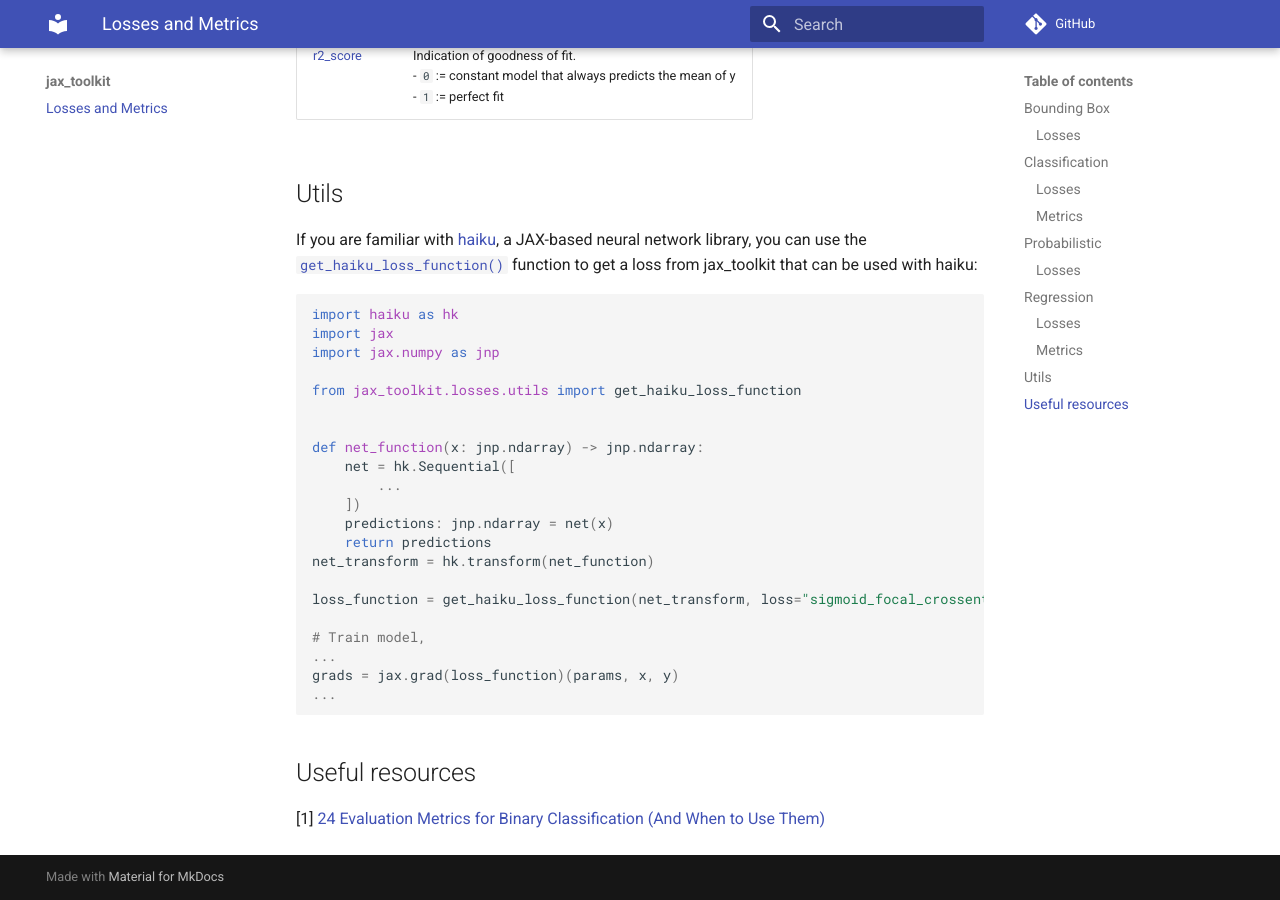
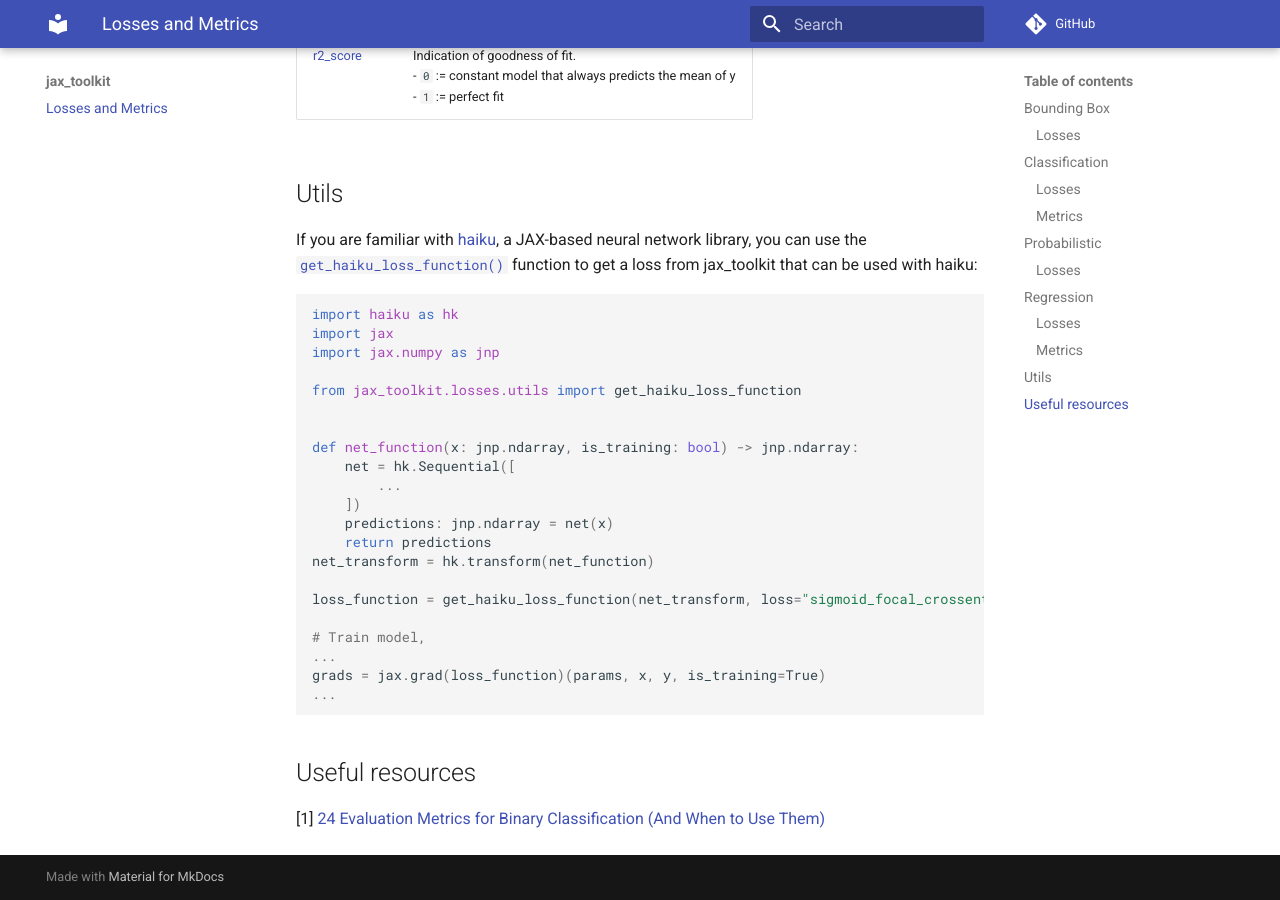
Before and after one commit to asmith26/jax_toolkit, an MkDocs documentation site: the page built from docs/losses_and_metrics.md, in a window 1280 px wide and 900 px high, scrolled down 4034 px. Built offline with MkDocs 1.6.1 and Material for MkDocs 9.7.7, drawn with Linux system fonts in a browser that asks for light colours; comment, search, counter and statistics services are not loaded.

Commit message:
Update docs with **predict_kwargs example

````diff
--- a/docs/losses_and_metrics.md
+++ b/docs/losses_and_metrics.md
@@ -106,7 +106,7 @@ import jax.numpy as jnp
 from jax_toolkit.losses.utils import get_haiku_loss_function
 
 
-def net_function(x: jnp.ndarray) -> jnp.ndarray:
+def net_function(x: jnp.ndarray, is_training: bool) -> jnp.ndarray:
     net = hk.Sequential([
         ...
     ])
@@ -118,7 +118,7 @@ loss_function = get_haiku_loss_function(net_transform, loss="sigmoid_focal_cross
 
 # Train model,
 ...
-grads = jax.grad(loss_function)(params, x, y)
+grads = jax.grad(loss_function)(params, x, y, is_training=True)
 ...
 ```
 
````
